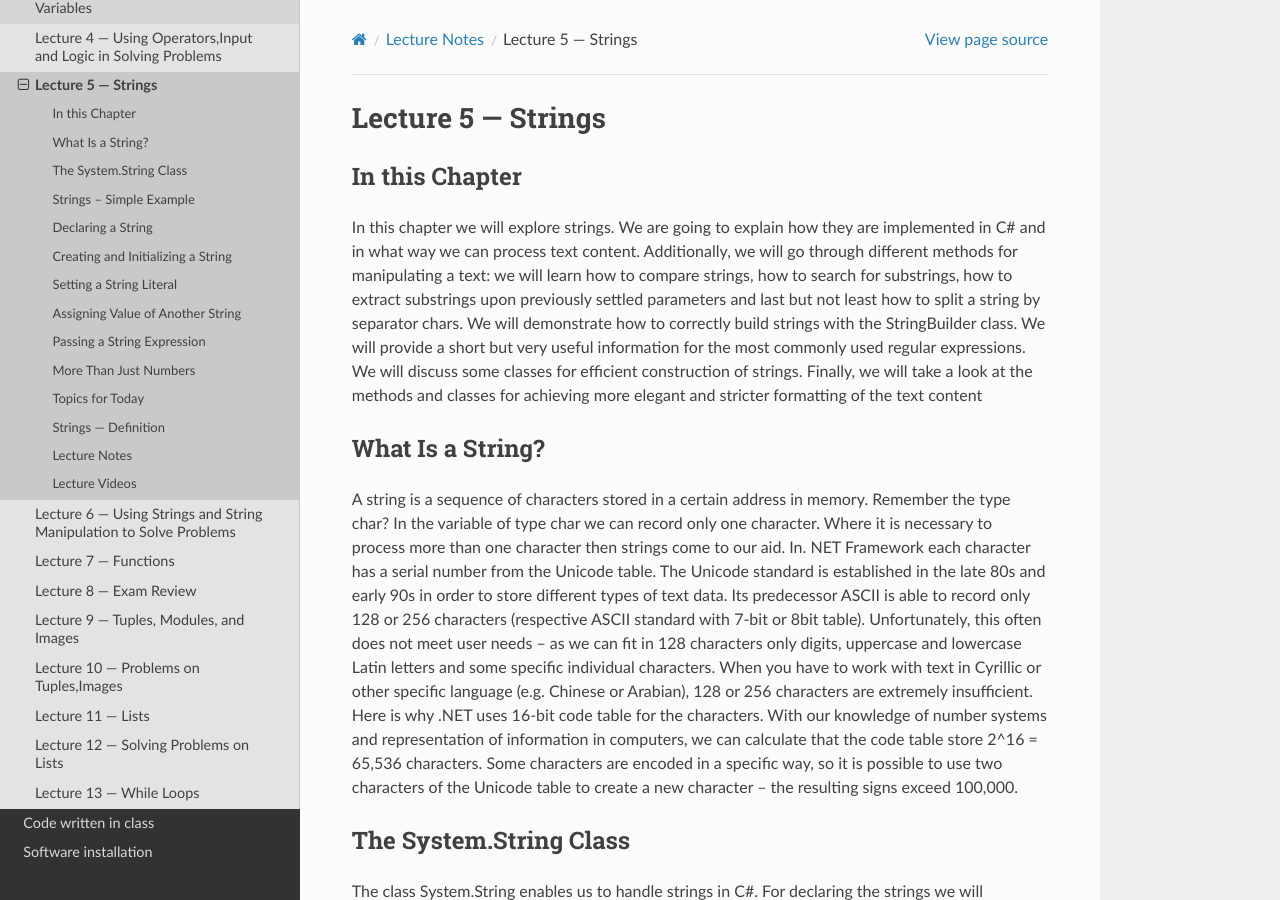
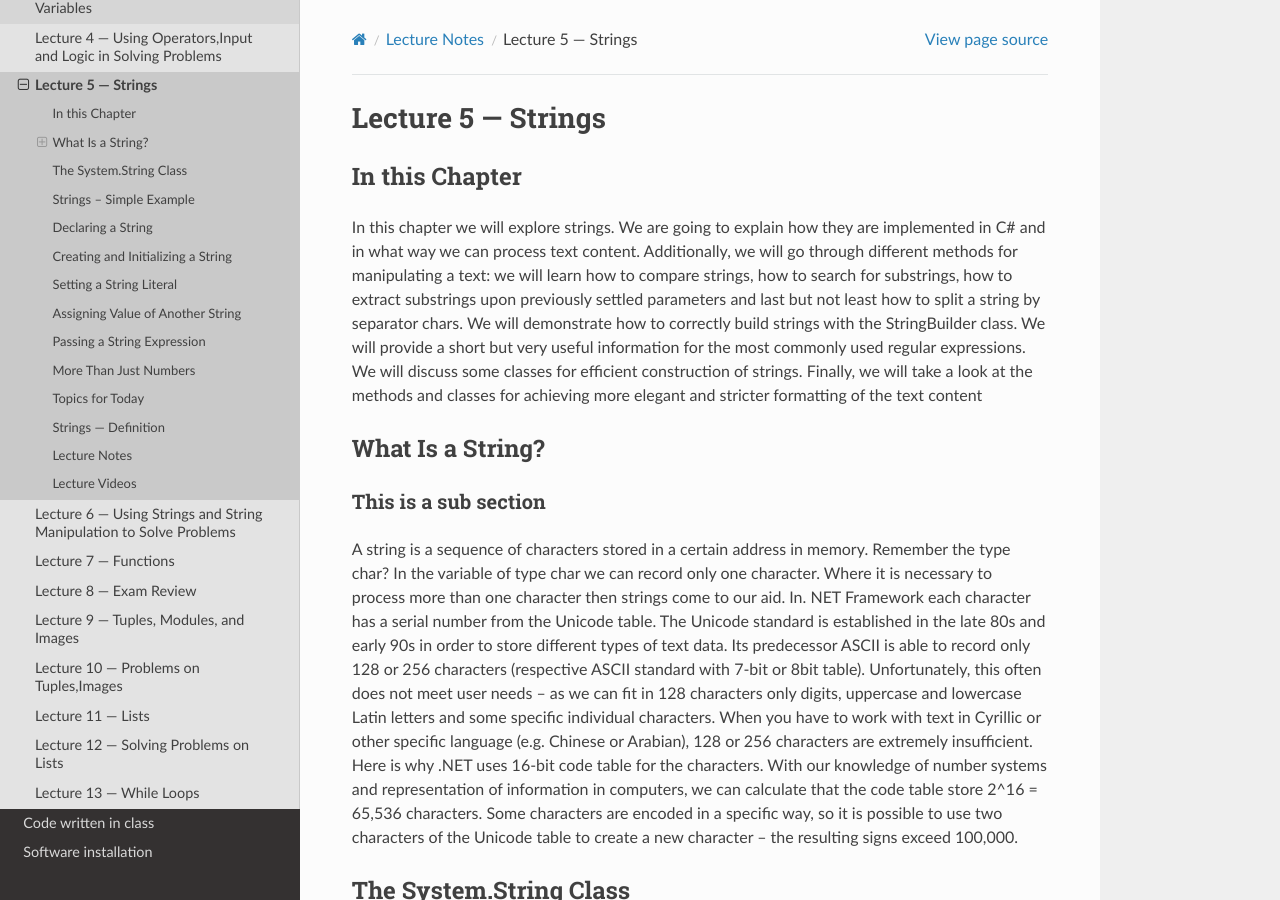
Before and after one commit to imranali18/Edifytech-C-, a Sphinx documentation site: the page built from docs/lecture_notes/lec05_strings.rst, in a window 1280 px wide and 900 px high. Built offline with Sphinx 7.4.7 and the Read the Docs theme 2.0.0, drawn with Linux system fonts in a browser that asks for light colours.

Commit message:
Update lec05_strings.rst

```diff
--- a/docs/lecture_notes/lec05_strings.rst
+++ b/docs/lecture_notes/lec05_strings.rst
@@ -17,6 +17,8 @@ content
 What Is a String?
 -----------------
 
+This is a sub section
+^^^^^^^^^^^^^^^^^^^^^
 A string is a sequence of characters stored in a certain address in memory. Remember the type char?
 In the variable of type char we can record only one character. Where it is necessary to process more
 than one character then strings come to our aid. In. NET Framework each character has a serial number
```
